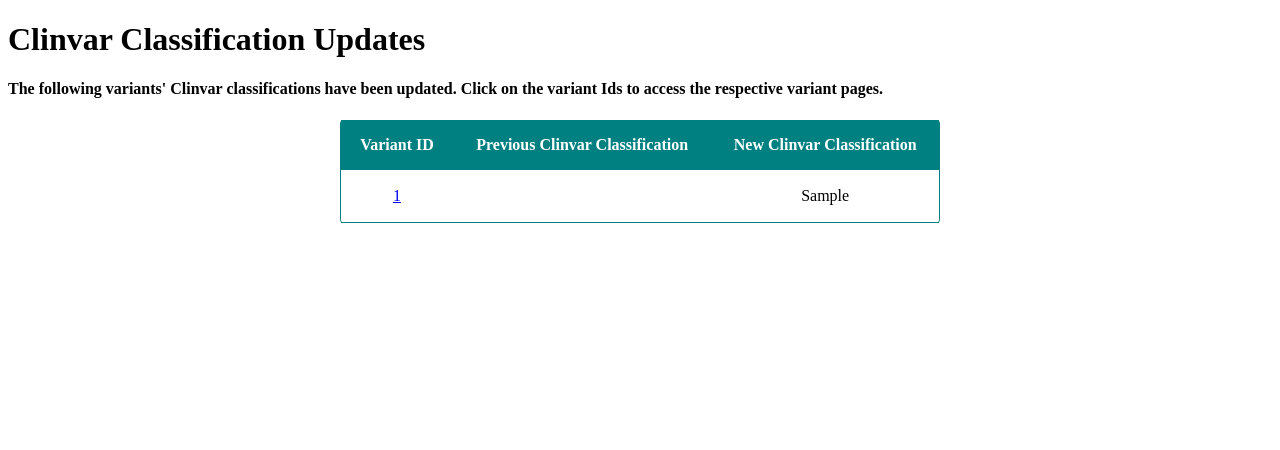
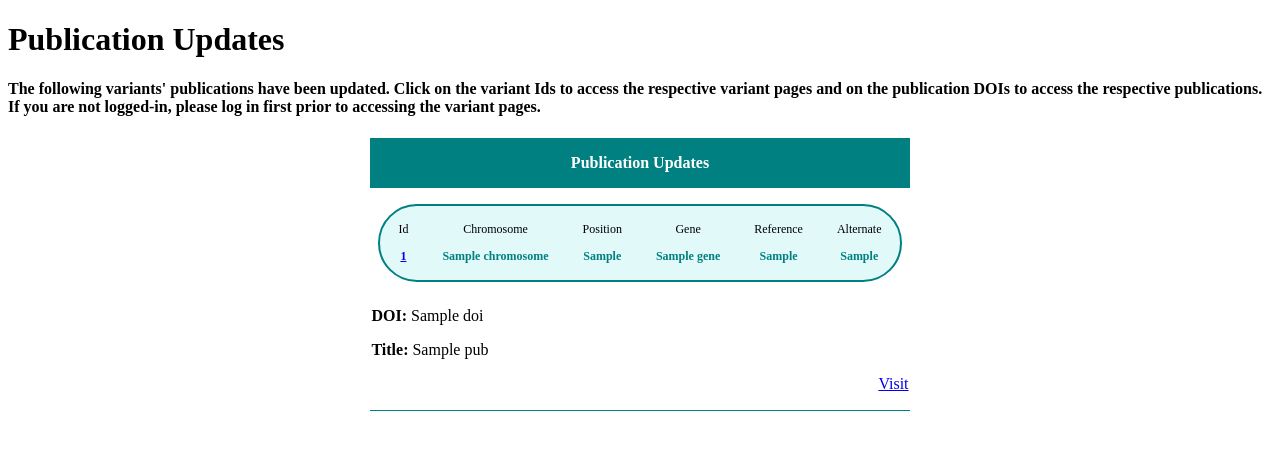
Before and after one commit to estherspiteri/VUSVista, a Flask app: template flask_servers/server/templates/publication_update_email_template.html in a window 1280 px wide. Shown: the top 450 px of the page. Run offline with Flask 3, Linux system fonts and the light colour scheme; the template is opened without the code that fills it: most values are stand-ins (such as "Sample title", 1, 10 or a date in 2020); parts of the project's set-up code (start-up, migrations or seed data) failed here and were passed over.

Commit message:
publication email

```diff
--- a/flask_servers/server/templates/publication_update_email_template.html
+++ b/flask_servers/server/templates/publication_update_email_template.html
@@ -2,38 +2,68 @@
 <html lang="en">
 <head>
   <meta charset="UTF-8">
-  <title>Clinvar update email</title>
+  <title>Publication update email</title>
  </head>
 <body>
-  <h1>Clinvar Classification Updates</h1>
-  <h4>The following variants' Clinvar classifications have been updated. Click on the variant Ids to access the respective variant pages.</h4>
+  <h1>Publication Updates</h1>
+  <h4>The following variants' publications have been updated. Click on the variant Ids to access the respective variant pages and on the publication DOIs to access the respective publications. If you are not logged-in, please log in first prior to accessing the variant pages.</h4>
   <table style="width:100%; border-spacing: 0; padding: 0; border: 0">
     <tr>
       <td>
-        <table style="width: 600px; border-spacing: 0; padding: 0; text-align:center; margin: 0 auto; border-left: 1px solid #008080; border-right: 1px solid #008080; border-radius: 4px">
+        <table style="border-spacing: 0; padding: 0; text-align:center;border-radius: 4px; margin: 0 auto">
           <tr style="background-color: #008080; color: #ffffff">
             <th style="padding: 16px">
-              Variant ID
-            </th>
-            <th style="padding: 16px">
-              Previous Clinvar Classification
-            </th>
-            <th style="padding: 16px">
-              New Clinvar Classification
+              Publication Updates
             </th>
           </tr>
           {% for update in updates %}
             <tr>
-            <td style="border-bottom: 1px solid #008080">
-              <a href="http://localhost:3000/vus/{{update.variant_id}}">{{update.variant_id}}</a>
+              <td style="padding: 16px 8px 8px 8px;">
+                <table style="align-self: center;
+                              text-align: center;
+                              width: 100%;
+                              border: 2px solid #008080;
+                              border-radius: 40px;
+                              background-color: #e2f9f9; font-size: 12px;
+                              ">
+                  <tr>
+                    <td style="padding: 2px 16px;">
+                      <p>Id</p>
+                      <p style="color: #008080; font-weight: bold"><a href="{{domain}}/vus/{{update.variant_id}}">{{update.variant_id}}</a></p>
                     </td>
-            <td style="border-bottom: 1px solid #008080">
-              <p>{{update.prev_classification}}</p>
+                    <td style="padding: 2px 16px;">
+                      <p>Chromosome</p>
+                      <p style="color: #008080; font-weight: bold">{{update.chromosome}}</p>
                     </td>
-            <td style="border-bottom: 1px solid #008080">
-              <p>{{update.new_classification}}</p>
+                    <td style="padding: 2px 16px;">
+                      <p>Position</p>
+                      <p style="color: #008080; font-weight: bold">{{update.chromosome_position}}</p>
+                    </td>
+                    <td style="padding: 2px 16px;">
+                      <p>Gene</p>
+                      <p style="color: #008080; font-weight: bold">{{update.gene}}</p>
+                    </td>
+                    <td style="padding: 2px 16px;">
+                      <p>Reference</p>
+                      <p style="color: #008080; font-weight: bold">{{update.ref_allele}}</p>
+                    </td>
+                    <td style="padding: 2px 16px;">
+                      <p>Alternate</p>
+                      <p style="color: #008080; font-weight: bold">{{update.alt_allele}}</p>
                     </td>
                   </tr>
+                </table>
+              </td>
+            </tr>
+            {% for pub in update.publications %}
+              <tr>
+                <td style="align-self: flex-start; width: 100%; border-bottom: 1px solid #008080">
+                  <p style="text-align: start"><b>DOI:</b> {{pub.doi}}</p>
+                  <p style="text-align: start"><b>Title:</b> {{pub.title}}</p>
+                  <p style="text-align: end"><a href={{pub.link}}">Visit</a></p>
+                </td>
+              </tr>
+            {% endfor %}
           {% endfor %}
         </table>
       </td>
```
Also changed, not shown: flask_servers/server/services/publications_service.py (+47 -10 lines). Lines whose indentation alone changed are shown as unchanged.
